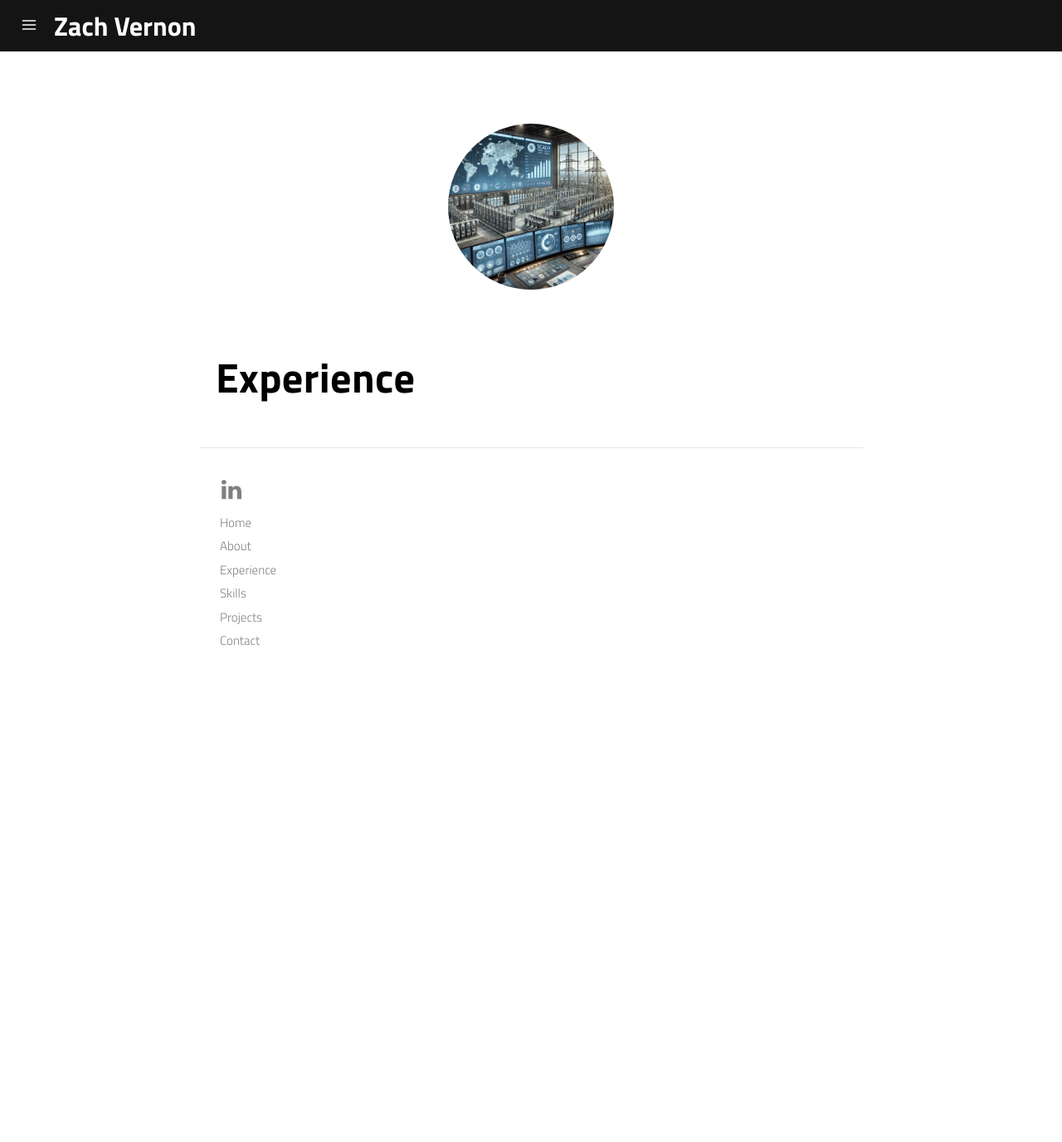
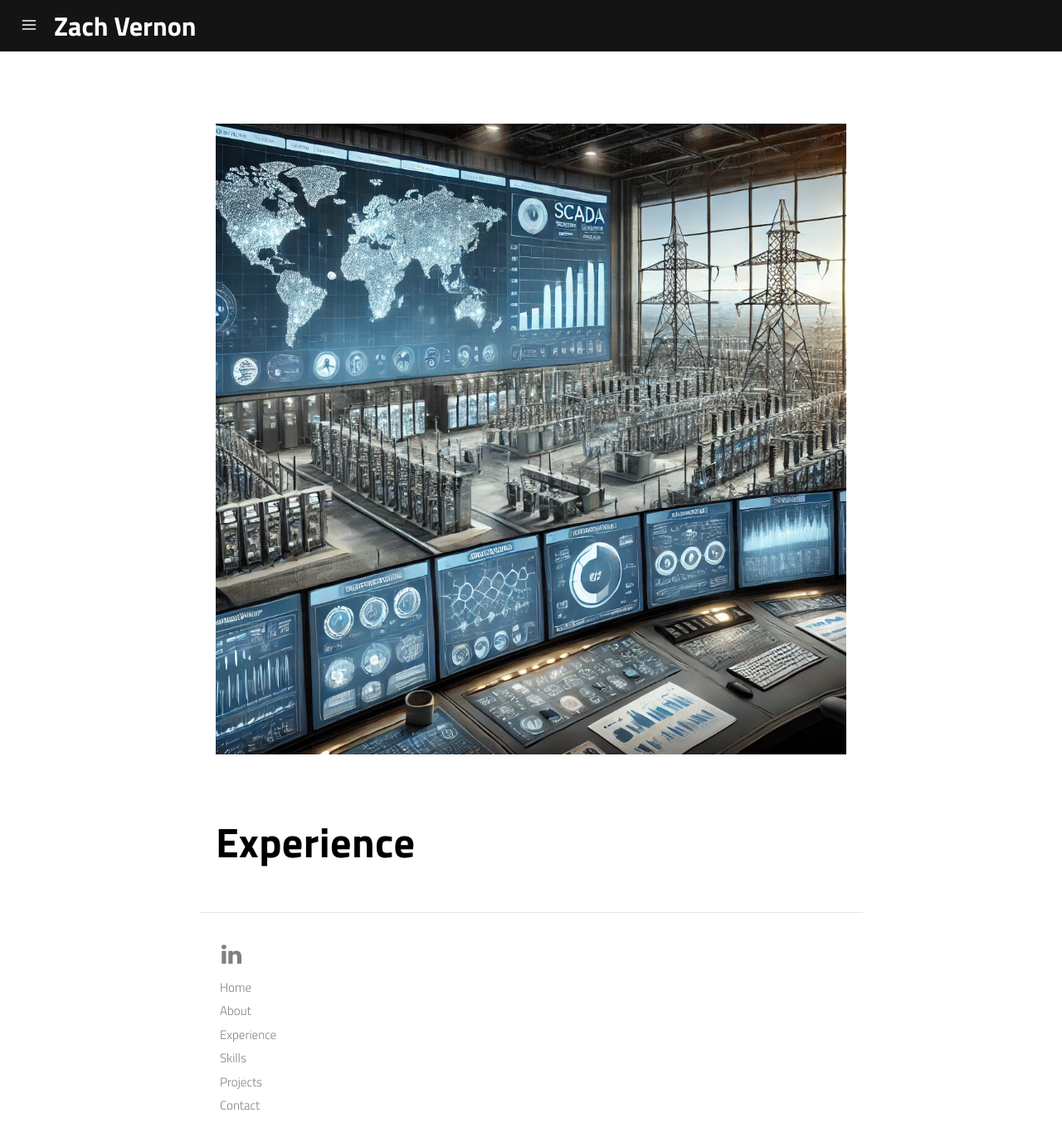
Before and after one commit to z-vernon/z-vernon.github.io, a Jekyll site: the page built from pages/experience.md, in a window 1280 px wide and 1376 px high. Shown: the whole window at 83% size. Built offline with Jekyll 4.4.1, drawn with Linux system fonts in a browser that asks for light colours; a script that is not in the unit is left out.

Commit message:
Update experience.md

```diff
--- a/pages/experience.md
+++ b/pages/experience.md
@@ -7,6 +7,6 @@ description: Some description.
 permalink: /experience/
 ---
 
-<img class="img-rounded" src="/assets/img/uploads/SCADA.png" alt="Thomas A. Anderson" width="200">
+<img class="img-square" src="/assets/img/uploads/SCADA.png" alt="Thomas A. Anderson" width="1000">
 
 # Experience
```
